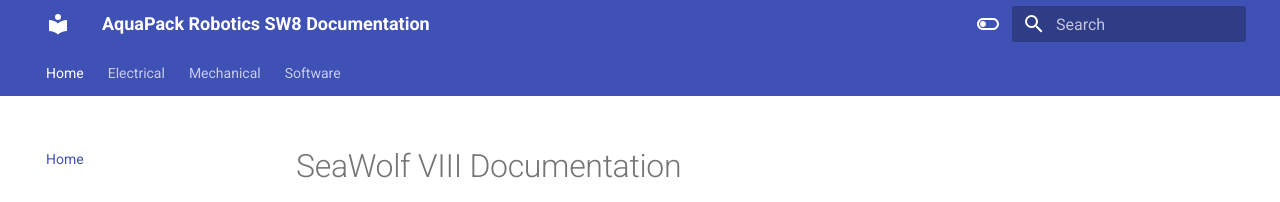
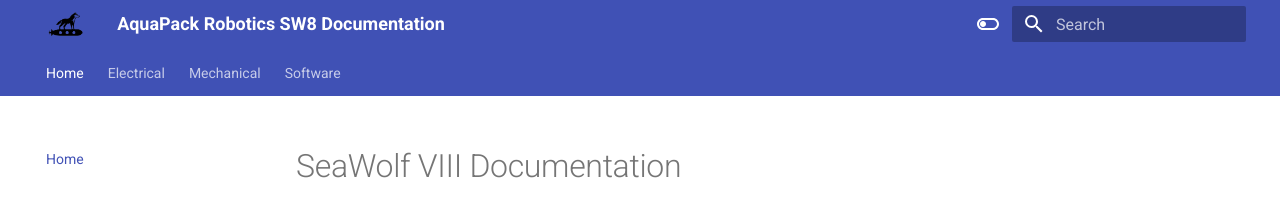
Before and after one commit to ncsurobotics/SW8-Documentation, an MkDocs documentation site: the page built from docs/index.md, in a window 1280 px wide. Shown: the top 202 px of the page. Built offline with MkDocs 1.6.1 and Material for MkDocs 9.7.7, drawn with Linux system fonts in a browser that asks for light colours.

Commit message:
Add logo and favicon

```diff
--- a/mkdocs.yml
+++ b/mkdocs.yml
@@ -3,7 +3,8 @@
   - stylesheets/extra.css
 theme:
   name: material
-  # logo: path/to/image/file.jpg
+  logo: img/logo.png
+  favicon: img/favicon.png
   features:
     - navigation.tabs
   palette:
```
Also changed, not shown: docs/img/favicon.png (added), docs/img/logo.png (added), docs/img/logo_square.png (added).
